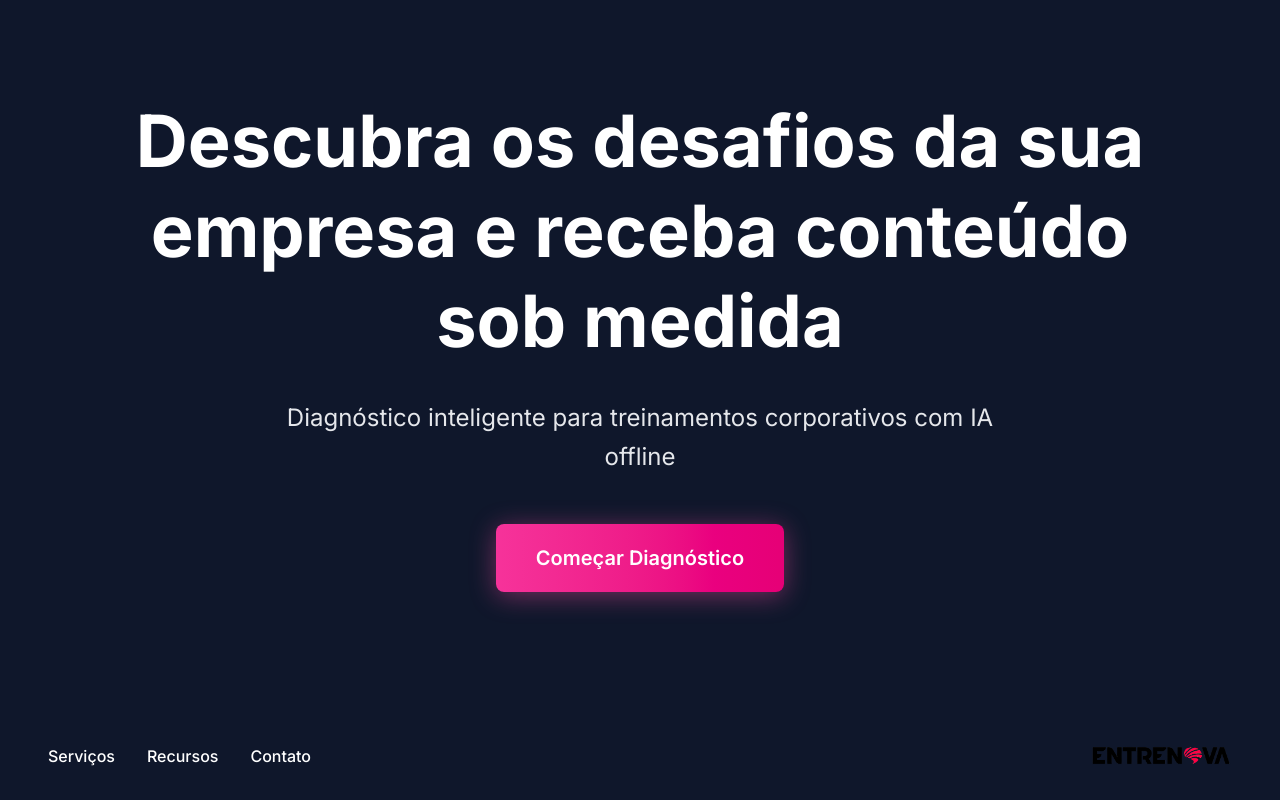
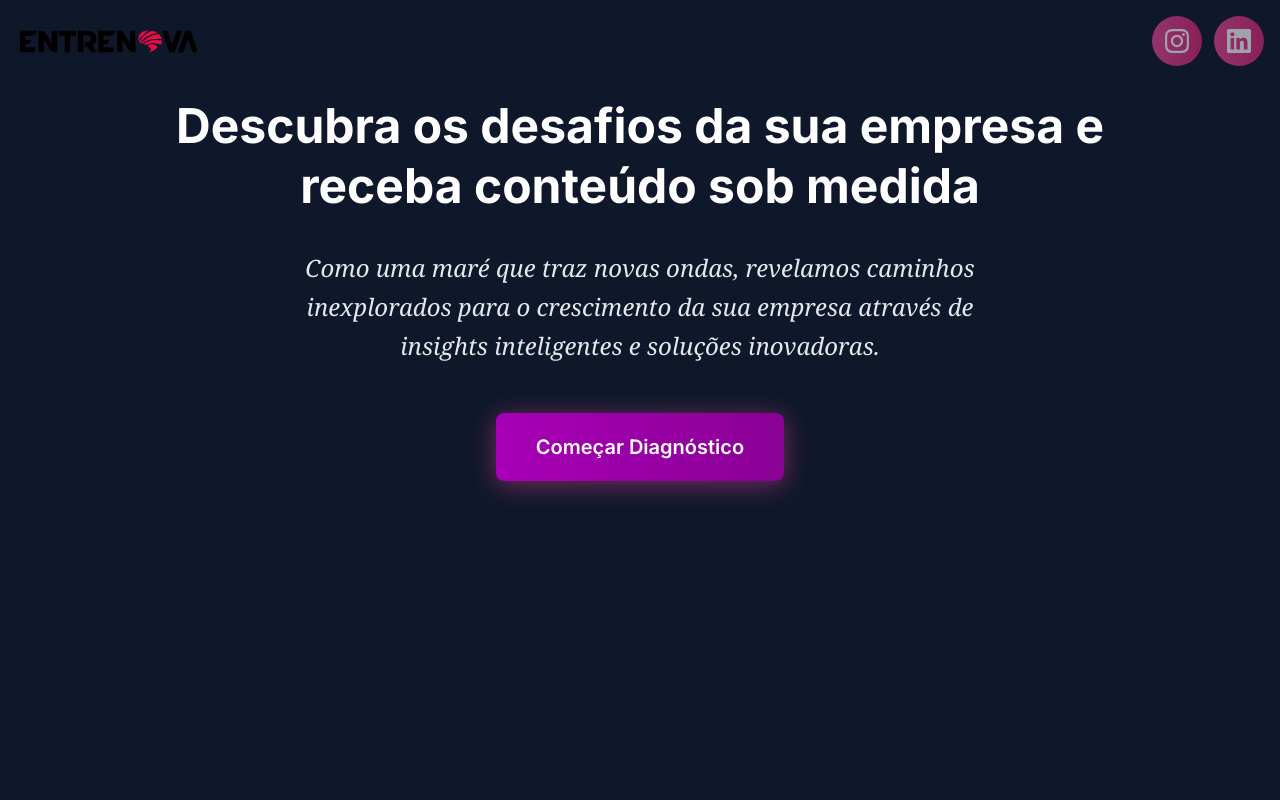
Before and after one commit to EquipeEcho/EchoNova, a Next.js app in the folder app/: page / in a window 1280 px wide. Built offline with nearby package versions, Linux system fonts and the light colour scheme.

Commit message:
feat:Ajuste no design e inclusão de novos recursos

```diff
--- a/app/src/app/globals.css
+++ b/app/src/app/globals.css
@@ -52,7 +52,7 @@ body {
 /* ===== BOTÃO COM GRADIENTE ===== */
 .btn-gradient {
   /* Gradiente rosa que muda no hover */
-  @apply bg-gradient-to-r from-pink-500 to-pink-600 hover:from-pink-600 hover:to-pink-700;
+  @apply bg-gradient-to-r from-indigo-500 to-indigo-600 hover:from-indigo-600 hover:to-indigo-700;
   /* Efeito de escala e transição suave */
   @apply transform hover:scale-105 transition-all duration-300;
   /* Sombras para profundidade */
@@ -116,3 +116,31 @@ body {
     width: auto !important;
   }
 }
+/* ===== BOTÕES DE REDES SOCIAIS ===== */
+.social-btn {
+  width: 50px;
+  height: 50px;
+  border-radius: 50%;
+  display: flex;
+  align-items: center;
+  justify-content: center;
+  transition: all 0.3s ease;
+  opacity: 0.6;
+  cursor: pointer;
+  background: linear-gradient(to right, #ec4899, #db2777);
+}
+
+.social-btn:hover {
+  opacity: 1;
+  transform: scale(1.1);
+  background: linear-gradient(to right, #db2777, #be185d);
+  box-shadow: 0 4px 20px rgba(236, 72, 153, 0.4);
+  animation: pulse-glow 2s ease-in-out infinite;
+}
+/* ===== TEXTO POÉTICO ===== */
+.poetic-text {
+  font-family: 'Georgia', 'Times New Roman', serif;
+  font-style: italic;
+  transform: rotate(-5deg);
+  display: inline-block;
+}
--- a/app/src/app/layout.tsx
+++ b/app/src/app/layout.tsx
@@ -27,49 +27,6 @@ export default function RootLayout({
       </body>
     </html>
   );
-}
-
-export function Footer (){
-  return  (
-      <footer className="fixed bottom-0 left-0 flex justify-between items-center py-4 px-8 sm:py-6 sm:px-12 w-screen">{/* Footer fixo na parte inferior - transparente */}
-          {/* Menu desktop */}
-          <ul className="hidden md:flex gap-6 lg:gap-8 font-medium text-white">
-            <li>
-              <a href="#servicos" className="hover:text-pink-300 transition-colors duration-300 cursor-pointer">
-                Serviços
-              </a>
-            </li>
-            <li>
-              <a href="#recursos" className="hover:text-pink-300 transition-colors duration-300 cursor-pointer">
-                Recursos
-              </a>
-            </li>
-            <li>
-              <a href="#contato" className="hover:text-pink-300 transition-colors duration-300 cursor-pointer">
-                Contato
-              </a>
-            </li>
-          </ul>
-
-          {/* Logo */}
-          <div className="logo-container">
-            <Image
-              src="/img/logo.png"
-              alt="EchoNova - Diagnóstico Inteligente de Treinamentos"
-              width={120}
-              height={40}
-              className="h-6 w-auto xs:h-7 sm:h-8 md:h-6 lg:h-8 xl:h-10 object-contain"
-              priority
-            />
-          </div>
-
-          {/* Menu mobile - à esquerda */}
-          <button className="md:hidden text-white hover:text-pink-300 transition-colors p-2">
-            <svg className="w-6 h-6" fill="none" stroke="currentColor" viewBox="0 0 24 24">
-              <path strokeLinecap="round" strokeLinejoin="round" strokeWidth={2} d="M4 6h16M4 12h16M4 18h16" />
-            </svg>
-          </button>
-      </footer>)
 }
 
 export function Ondas(){
@@ -111,3 +68,38 @@ export function Ondas(){
   </path>
   </svg>)
 }
+export function Header(){
+  return(
+      <div className="fixed top-4 right-4 z-50 flex gap-3">
+        {/* Botão Instagram */}
+        <a href="#" className="social-btn">
+          <svg className="w-6 h-6 text-white" fill="currentColor" viewBox="0 0 24 24">
+            <path d="M12 2.163c3.204 0 3.584.012 4.85.07 3.252.148 4.771 1.691 4.919 4.919.058 1.265.069 1.645.069 4.849 0 3.205-.012 3.584-.069 4.849-.149 3.225-1.664 4.771-4.919 4.919-1.266.058-1.644.07-4.85.07-3.204 0-3.584-.012-4.849-.07-3.26-.149-4.771-1.699-4.919-4.92-.058-1.265-.07-1.644-.07-4.849 0-3.204.013-3.583.07-4.849.149-3.227 1.664-4.771 4.919-4.919 1.266-.057 1.645-.069 4.849-.069zm0-2.163c-3.259 0-3.667.014-4.947.072-4.358.2-6.78 2.618-6.98 6.98-.059 1.281-.073 1.689-.073 4.948 0 3.259.014 3.668.072 4.948.2 4.358 2.618 6.78 6.98 6.98 1.281.058 1.689.072 4.948.072 3.259 0 3.668-.014 4.948-.072 4.354-.2 6.782-2.618 6.979-6.98.059-1.28.073-1.689.073-4.948 0-3.259-.014-3.667-.072-4.947-.196-4.354-2.617-6.78-6.979-6.98-1.281-.059-1.69-.073-4.949-.073zm0 5.838c-3.403 0-6.162 2.759-6.162 6.162s2.759 6.163 6.162 6.163 6.162-2.759 6.162-6.163c0-3.403-2.759-6.162-6.162-6.162zm0 10.162c-2.209 0-4-1.79-4-4 0-2.209 1.791-4 4-4s4 1.791 4 4c0 2.21-1.791 4-4 4zm6.406-11.845c-.796 0-1.441.645-1.441 1.44s.645 1.44 1.441 1.44c.795 0 1.439-.645 1.439-1.40s-.644-1.44-1.439-1.40z"/>
+          </svg>
+        </a>
+
+        {/* Botão LinkedIn */}
+        <a href="#" className="social-btn">
+          <svg className="w-6 h-6 text-white" fill="currentColor" viewBox="0 0 24 24">
+            <path d="M20.447 20.452h-3.554v-5.569c0-1.328-.027-3.037-1.852-3.037-1.853 0-2.136 1.445-2.136 2.939v5.667H9.351V9h3.414v1.561h.046c.477-.9 1.637-1.85 3.37-1.85 3.601 0 4.267 2.37 4.267 5.455v6.286zM5.337 7.433c-1.144 0-2.063-.926-2.063-2.065 0-1.138.92-2.063 2.063-2.063 1.14 0 2.064.925 2.064 2.063 0 1.139-.925 2.065-2.064 2.065zm1.782 13.019H3.555V9h3.564v11.452zM22.225 0H1.771C.792 0 0 .774 0 1.729v20.542C0 23.227.792 24 1.771 24h20.451C23.2 24 24 23.227 24 22.271V1.729C24 .774 23.2 0 22.222 0h.003z"/>
+          </svg>
+        </a>
+          {/* Logo */}
+          <div className="fixed top-4 left-4 ">
+        <div className="logo-container hover:scale-100 ">
+          <Image
+            src="/img/logo.png"
+            alt="EchoNova - Diagnóstico Inteligente de Treinamentos"
+            width={120}
+            height={40}
+            className="h-13 w-auto object-contain"
+            priority
+          />
+        </div>
+      </div>
+
+      </div>
+
+
+  )
+}
--- a/app/src/app/page.tsx
+++ b/app/src/app/page.tsx
@@ -1,23 +1,23 @@
-import {Footer,Ondas} from "./layout"
+import {Ondas,Header} from "./layout"
 export default function Home() {
   return (
     <main className="flex flex-col overflow-hidden">
-      <section className="flex-1 main-bg flex flex-col h-100vh items-center text-center sm:p-30 md:pt-24">
+      <Header/>
+      <section className="flex-1 main-bg flex flex-col h-100vh items-center text-center">
         {/* Título principal */}
-        <h1 className="text-3xl sm:text-4xl md:text-5xl lg:text-6xl xl:text-7xl font-bold leading-tight max-w-5xl text-white mb-6 sm:mb-8 animate-fade-in-up">
+        <h1 className="text-2xl sm:text-3xl md:text-4xl lg:text-5xl xl:text-5xl font-bold leading-tight max-w-5xl text-white md:pt-24 mb-6 sm:mb-8 animate-fade-in-up">
           Descubra os desafios da sua empresa e receba conteúdo sob medida
         </h1>
 
         {/* Subtítulo */}
-        <p className="text-lg sm:text-xl md:text-2xl text-gray-200 max-w-3xl mb-10 sm:mb-12 leading-relaxed px-2 animate-fade-in-up-delay">
-          Diagnóstico inteligente para treinamentos corporativos com IA offline
+        <p className="relative z-20 text-lg sm:text-xl md:text-2xl text-gray-200 max-w-3xl mb-10 sm:mb-12 leading-relaxed px-2 animate-fade-in-up-delay poetic-text">
+          Como uma maré que traz novas ondas, revelamos caminhos inexplorados para o crescimento da sua empresa através de insights inteligentes e soluções inovadoras.
         </p>
 
         {/* Botão principal com efeito gradiente */}
-        <button className="px-8 sm:px-10 py-4 sm:py-5 bg-gradient-to-r from-pink-500 to-pink-600 rounded-lg text-lg sm:text-xl font-semibold text-white hover:from-pink-600 hover:to-pink-700 transform hover:scale-105 transition-all duration-300 shadow-lg hover:shadow-xl animate-fade-in-up-delay-2 animate-pulse-glow">
+        <button className="opacity-100 hover:opacity-100 px-8 sm:px-10 py-4 sm:py-5 bg-gradient-to-r from-fuchsia-700 to-fuchsia-800 rounded-lg text-lg sm:text-xl font-semibold text-white hover:from-fuchsia-850 hover:to-fuchsia-900 transform hover:scale-105 transition-all duration-300 shadow-lg hover:shadow-xl animate-fade-in-up-delay-2 animate-pulse-glow">
           Começar Diagnóstico
         </button>
-          <Footer />
           <div className="-z-10">
             <Ondas />
           </div>
```
